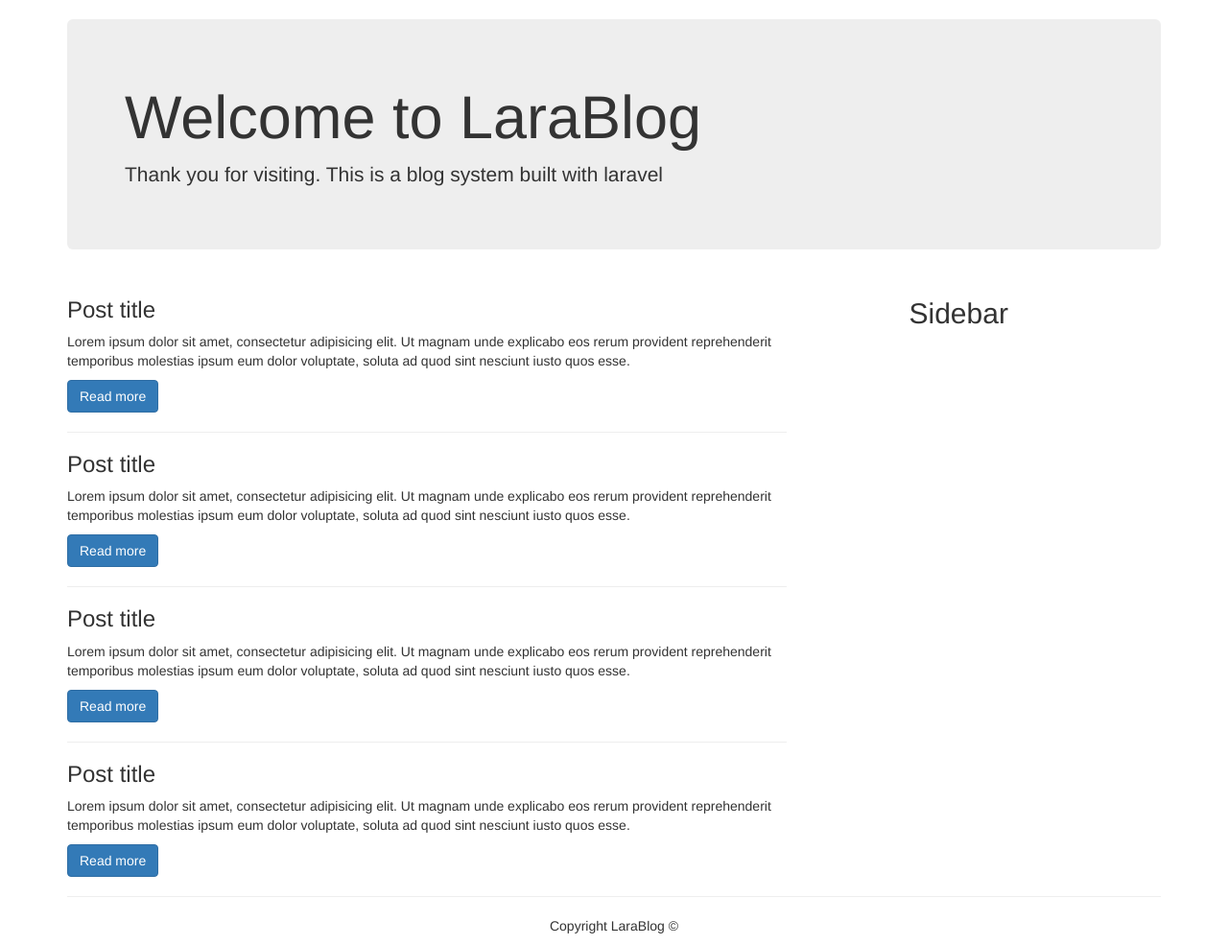
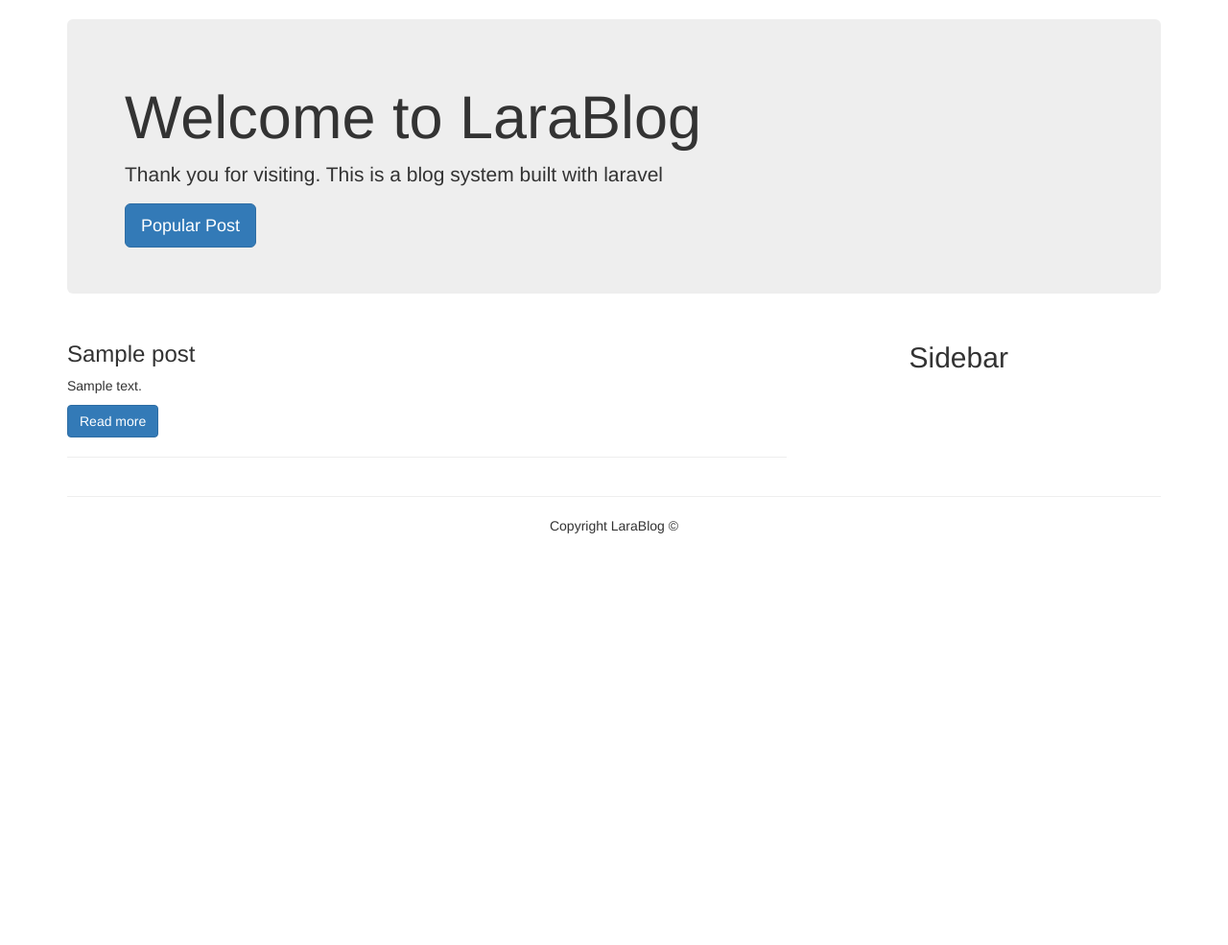
Before and after one commit to kiiyanatz/larablog, a Laravel app: page / in a window 1280 px wide. Shown: the part 52-1037 px from the top of the page at 96% size. After the commit the page ends 608 px from the top, so only its background shows below. Run offline with Laravel 8, Linux system fonts and the light colour scheme; tables that the repository leaves empty hold one stand-in row (values such as "Sample post"); settings files or empty folders that the repository lacks are supplied.

Commit message:
Landing page blog posts listing

```diff
--- a/app/Http/Controllers/PagesController.php
+++ b/app/Http/Controllers/PagesController.php
@@ -1,11 +1,13 @@
 <?php
 
 namespace App\Http\Controllers;
+use App\Post;
 
 class PagesController extends Controller {
 
 	public function getIndex() {
-		return view('pages.welcome');
+		$posts = Post::orderBy('created_at', 'desc')->limit(4)->get();
+		return view('pages.welcome')->with('posts', $posts);
 	}
 
 	public function getAbout() {
--- a/public/css/styles.css
+++ b/public/css/styles.css
@@ -5,3 +5,7 @@
 .form-spacing-top {
   margin-top: 10px;
 }
+
+#all-btn {
+	margin-top: 10px;
+}
--- a/resources/views/pages/welcome.blade.php
+++ b/resources/views/pages/welcome.blade.php
@@ -8,34 +8,20 @@
         <div class="jumbotron">
             <h1>Welcome to LaraBlog</h1>
             <p class="lead">Thank you for visiting. This is a blog system built with laravel</p>
+            <a href="" class="btn btn-primary btn-lg">Popular Post</a>
         </div>
     </div>
 </div>
 <div class="row">
     <div class="col-md-8" style="">
+    @foreach($posts as $post)
         <div class="post">
-            <h3>Post title</h3>
-            <p>Lorem ipsum dolor sit amet, consectetur adipisicing elit. Ut magnam unde explicabo eos rerum provident reprehenderit temporibus molestias ipsum eum dolor voluptate, soluta ad quod sint nesciunt iusto quos esse.</p>
+            <h3>{{ $post->title }}</h3>
+            <p>{{ substr($post->body, 0, 300) }} {{ strlen($post->body) > 300 ? "..." : ""}}</p>
             <a href="" class="btn btn-primary">Read more</a>
         </div>
         <hr>
-        <div class="post">
-            <h3>Post title</h3>
-            <p>Lorem ipsum dolor sit amet, consectetur adipisicing elit. Ut magnam unde explicabo eos rerum provident reprehenderit temporibus molestias ipsum eum dolor voluptate, soluta ad quod sint nesciunt iusto quos esse.</p>
-            <a href="" class="btn btn-primary">Read more</a>
-        </div>
-        <hr>
-        <div class="post">
-            <h3>Post title</h3>
-            <p>Lorem ipsum dolor sit amet, consectetur adipisicing elit. Ut magnam unde explicabo eos rerum provident reprehenderit temporibus molestias ipsum eum dolor voluptate, soluta ad quod sint nesciunt iusto quos esse.</p>
-            <a href="" class="btn btn-primary">Read more</a>
-        </div>
-        <hr>
-        <div class="post">
-            <h3>Post title</h3>
-            <p>Lorem ipsum dolor sit amet, consectetur adipisicing elit. Ut magnam unde explicabo eos rerum provident reprehenderit temporibus molestias ipsum eum dolor voluptate, soluta ad quod sint nesciunt iusto quos esse.</p>
-            <a href="" class="btn btn-primary">Read more</a>
-        </div>
+    @endforeach
     </div>
     <div class="col-md-3 col-md-offset-1">
         <h2>Sidebar</h2>
```
Also changed, not shown: resources/views/posts/show.blade.php (+7 -3 lines).
